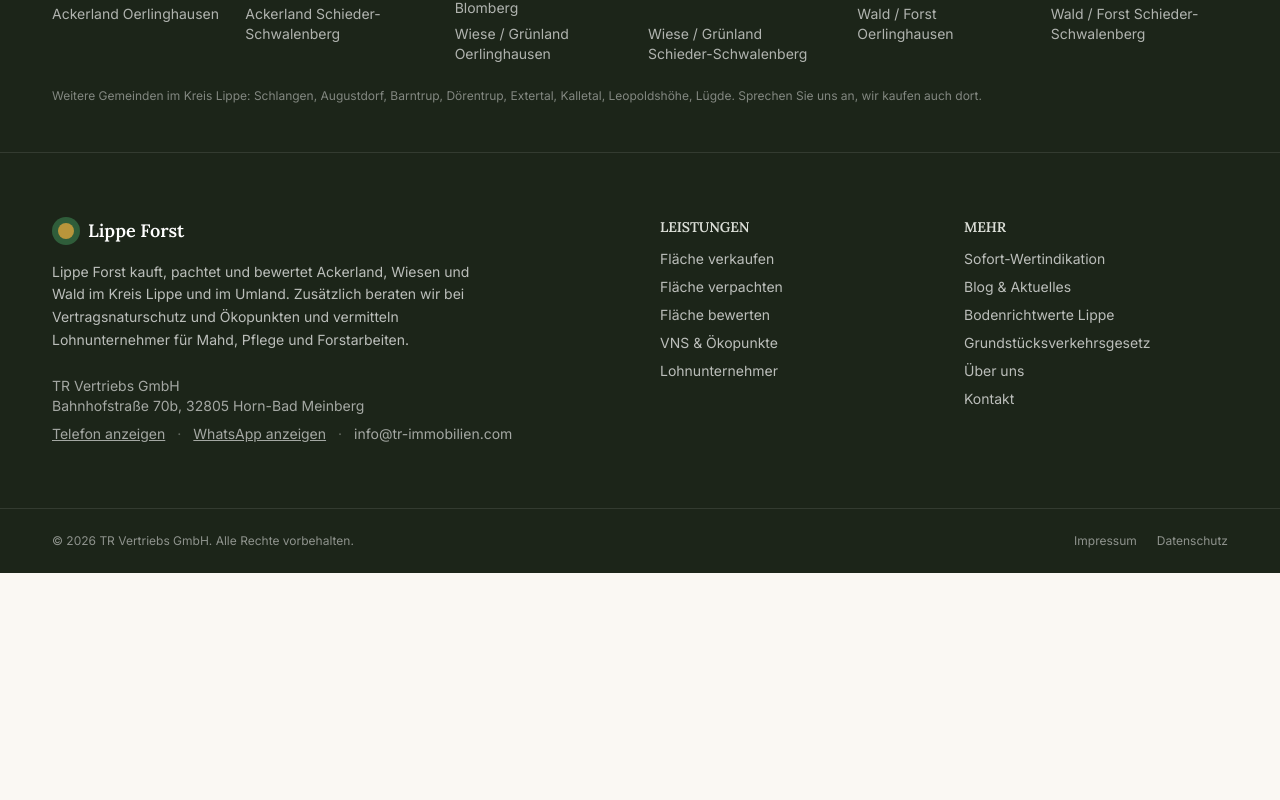
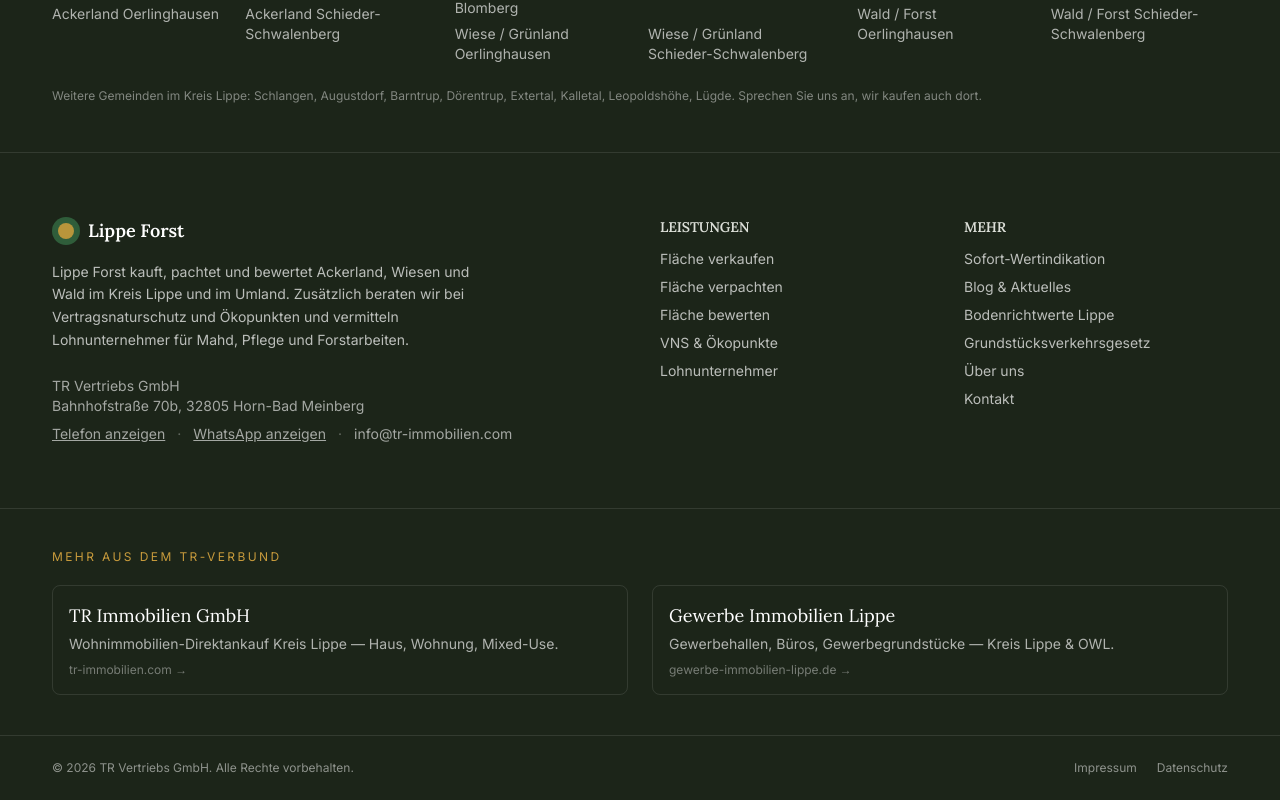
Before and after one commit to DeReck16/landankauf-lippe, a Next.js app: page / in a window 1280 px wide. Shown: the part 10374-11174 px from the top of the page. Before the commit the page ends 10947 px from the top, so only its background shows below. Built offline with nearby package versions, Linux system fonts and the light colour scheme.

Commit message:
feat(seo): Cross-Domain Sister-Sites Footer für TR-Verbund

```diff
--- a/components/Footer.tsx
+++ b/components/Footer.tsx
@@ -1,5 +1,6 @@
 import Link from "next/link";
 import ClickToReveal from "@/components/ClickToReveal";
+import SisterSites from "@/components/SisterSites";
 import { site, services } from "@/lib/site";
 import { CITIES, FLAECHENTYPEN } from "@/lib/cities";
 
@@ -122,6 +123,8 @@
           </ul>
         </div>
       </div>
+      <SisterSites currentDomain="lippeforst.de" />
+
       <div className="border-t border-white/10">
         <div className="container-page px-5 py-6 flex flex-col md:flex-row items-center justify-between gap-3 text-xs text-white/50">
           <p>© {year} {site.contact.company}. Alle Rechte vorbehalten.</p>
--- /dev/null
+++ b/components/SisterSites.tsx
@@ -0,0 +1,58 @@
+import Link from "next/link";
+
+/**
+ * Cross-Domain Sister-Sites Block für TR-Verbund Footer.
+ * Identisch in tr-immobilien.com, gewerbe-immobilien-lippe.de, lippeforst.de.
+ * SEO: Topic-Cluster-Authority via kontextuelle Backlinks (rel="noopener", kein nofollow).
+ */
+const SITES = [
+  {
+    domain: "tr-immobilien.com",
+    url: "https://www.tr-immobilien.com",
+    name: "TR Immobilien GmbH",
+    tagline: "Wohnimmobilien-Direktankauf Kreis Lippe — Haus, Wohnung, Mixed-Use.",
+  },
+  {
+    domain: "gewerbe-immobilien-lippe.de",
+    url: "https://gewerbe-immobilien-lippe.de",
+    name: "Gewerbe Immobilien Lippe",
+    tagline: "Gewerbehallen, Büros, Gewerbegrundstücke — Kreis Lippe & OWL.",
+  },
+  {
+    domain: "lippeforst.de",
+    url: "https://lippeforst.de",
+    name: "Lippe Forst",
+    tagline: "Wald, Acker, Forstdienstleistungen, VNS-Ökopunkte — Lipper Land.",
+  },
+];
+
+export default function SisterSites({ currentDomain }: { currentDomain: string }) {
+  const others = SITES.filter((s) => s.domain !== currentDomain);
+  if (others.length === 0) return null;
+
+  return (
+    <div className="border-t border-white/10">
+      <div className="container-page px-5 py-10">
+        <p className="text-xs uppercase tracking-[0.2em] text-[color:var(--color-accent,#a4d65e)] mb-5">
+          Mehr aus dem TR-Verbund
+        </p>
+        <div className="grid gap-6 md:grid-cols-2">
+          {others.map((s) => (
+            <Link
+              key={s.domain}
+              href={s.url}
+              rel="noopener"
+              className="block group rounded-lg border border-white/10 hover:border-white/30 transition-colors p-4"
+            >
+              <p className="font-serif text-lg text-white group-hover:text-[color:var(--color-accent,#a4d65e)] transition-colors">
+                {s.name}
+              </p>
+              <p className="mt-1 text-sm text-white/65">{s.tagline}</p>
+              <p className="mt-2 text-xs text-white/40">{s.domain} →</p>
+            </Link>
+          ))}
+        </div>
+      </div>
+    </div>
+  );
+}
```
Also changed, not shown: 1 other file (tests, documents, lock files or other folders).
